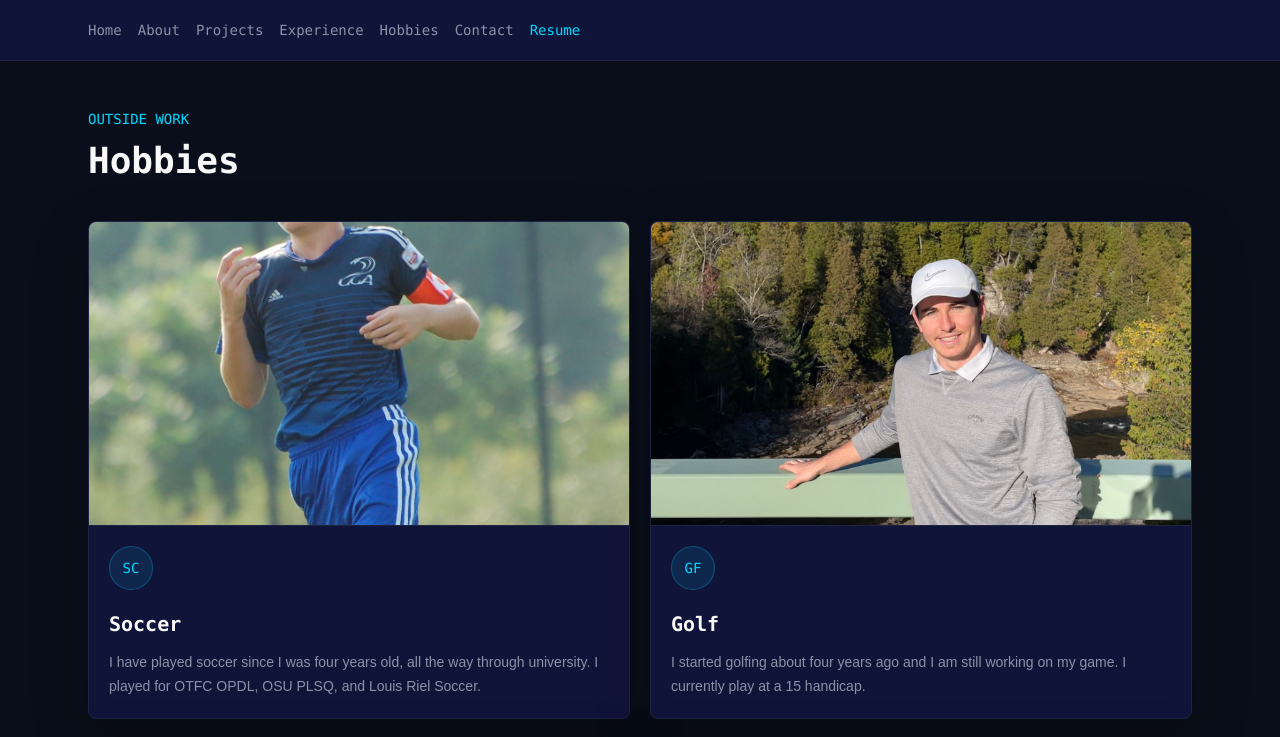
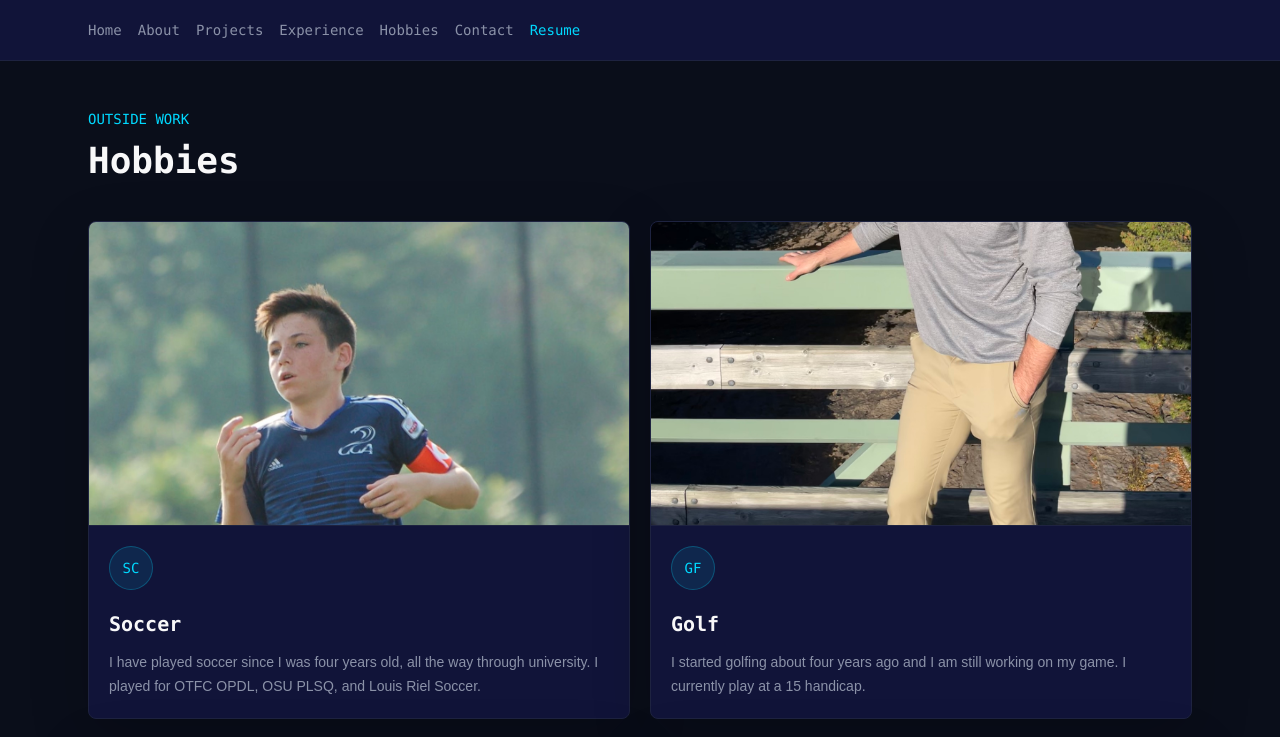
Before and after one commit to Zachary-Levesque/Portfolio, a Next.js app: page /hobbies in a window 1280 px wide. Shown: the top 737 px of the page. Built offline with nearby package versions, Linux system fonts and the light colour scheme.

Commit message:
Update page.tsx

```diff
--- a/app/hobbies/page.tsx
+++ b/app/hobbies/page.tsx
@@ -5,6 +5,7 @@ type Hobby = {
   accent: string;
   image: string | null;
   imageAlt: string | null;
+  imagePosition: string;
   description: string;
 };
 
@@ -15,6 +16,7 @@ export default function HobbiesPage() {
       accent: "SC",
       image: "/images/soccer.jpg",
       imageAlt: "Zachary playing soccer",
+      imagePosition: "object-top",
       description:
         "I have played soccer since I was four years old, all the way through university. I played for OTFC OPDL, OSU PLSQ, and Louis Riel Soccer."
     },
@@ -23,6 +25,7 @@ export default function HobbiesPage() {
       accent: "GF",
       image: "/images/golf.jpeg",
       imageAlt: "Zachary golfing",
+      imagePosition: "object-bottom",
       description:
         "I started golfing about four years ago and I am still working on my game. I currently play at a 15 handicap."
     },
@@ -31,6 +34,7 @@ export default function HobbiesPage() {
       accent: "GT",
       image: null,
       imageAlt: null,
+      imagePosition: "object-center",
       description: "I started playing guitar six months ago and I love learning it."
     },
     {
@@ -38,6 +42,7 @@ export default function HobbiesPage() {
       accent: "SK",
       image: null,
       imageAlt: null,
+      imagePosition: "object-center",
       description: "I have been skiing my whole life."
     },
     {
@@ -45,6 +50,7 @@ export default function HobbiesPage() {
       accent: "SP",
       image: "/images/sports.jpeg",
       imageAlt: "Zachary at a sports event",
+      imagePosition: "object-bottom",
       description:
         "Beyond soccer, golf, and skiing, I just love sports in general, watching and playing whatever I can."
     },
@@ -53,6 +59,7 @@ export default function HobbiesPage() {
       accent: "OD",
       image: "/images/boating.jpeg",
       imageAlt: "Zachary boating outdoors",
+      imagePosition: "object-center",
       description:
         "I love fishing, boating, being in nature, and spending time outside."
     }
@@ -80,7 +87,7 @@ export default function HobbiesPage() {
                   alt={hobby.imageAlt ?? hobby.title}
                   fill
                   sizes="(max-width: 768px) 100vw, 384px"
-                  className="object-cover"
+                  className={`object-cover ${hobby.imagePosition}`}
                 />
               </div>
             ) : null}
```
